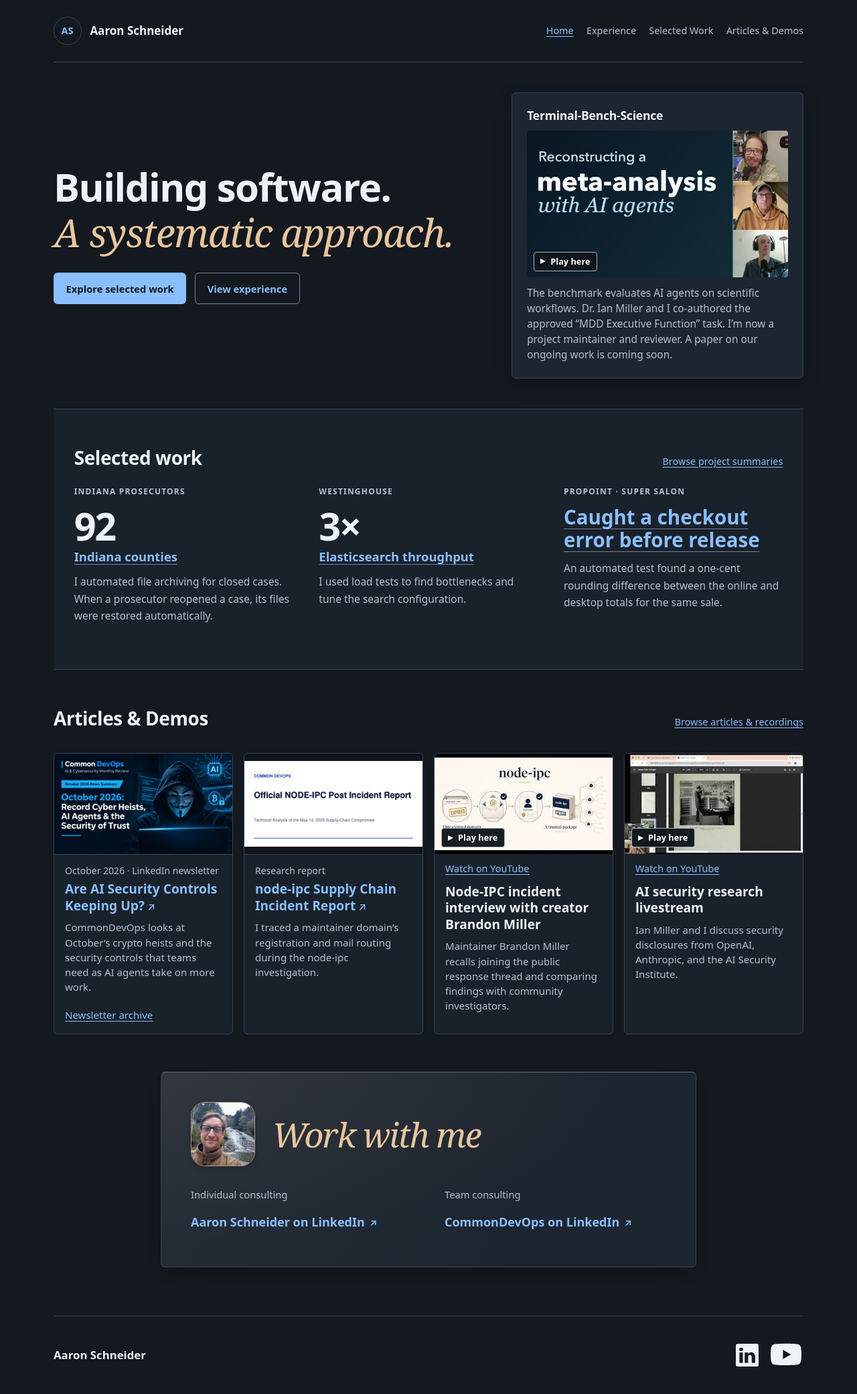
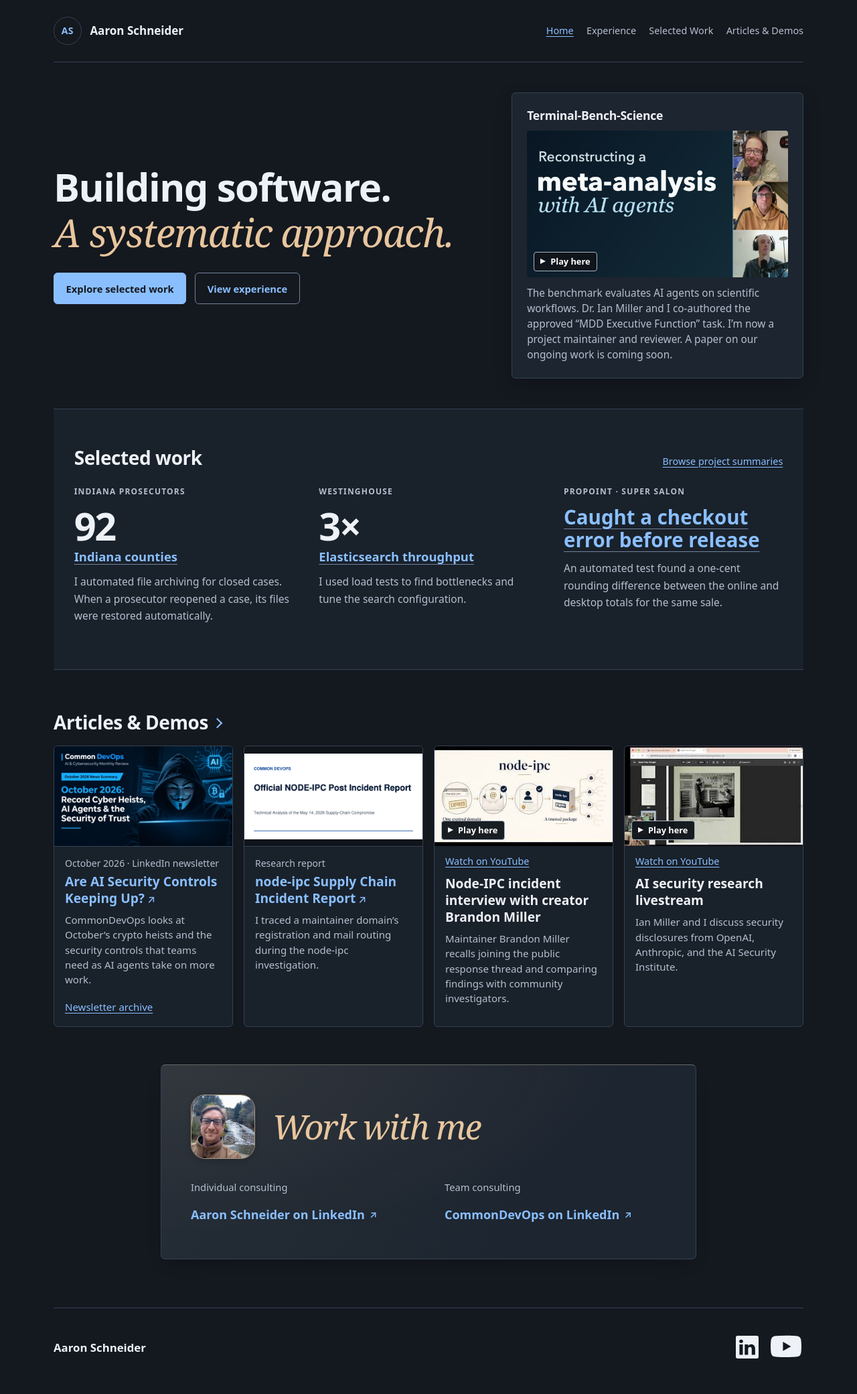
Before and after one commit to schneidergithub/schneidergithub.github.io, a Jekyll site: the page built from index.md, in a window 1280 px wide. Shown: the whole page at 67% size. Built offline with Jekyll 4.4.1, drawn with Linux system fonts in a browser that asks for light colours.

Commit message:
Make the Articles and Demos heading the collection link

```diff
--- a/assets/site.css
+++ b/assets/site.css
@@ -449,7 +449,32 @@ figcaption{font-size:.875rem;line-height:1.5;color:var(--muted);padding-top:.7re
 .publication-heading h3 a:is(:hover,:focus-visible){text-decoration:underline;text-decoration-thickness:1px;text-underline-offset:.18em}
 .media-description{margin:0;padding:0 1rem 1rem;color:var(--muted);font-size:.94rem;line-height:1.48}
 .media-copy .media-description{padding-inline:0}
-#home-media .section-heading>a{display:inline-flex;align-items:center;min-height:44px}
+.collection-heading { margin: 0 0 .75rem; }
+.collection-heading a {
+  display: inline-block;
+  max-width: 100%;
+  min-height: 44px;
+  padding-block: .2em;
+  color: var(--text);
+  text-decoration: none;
+}
+.collection-heading span { white-space: nowrap; }
+.collection-heading span::after {
+  content: "";
+  display: inline-block;
+  width: .32em;
+  height: .32em;
+  margin-inline: .3em .1em;
+  vertical-align: .14em;
+  border: solid var(--accent);
+  border-width: 2px 2px 0 0;
+  transform: rotate(45deg);
+}
+.collection-heading a:is(:hover, :focus-visible) {
+  color: var(--accent);
+  text-decoration: underline;
+  text-decoration-thickness: 1px;
+}
 .site-footer {
   display: flex;
   align-items: center;
@@ -514,7 +539,6 @@ figure{padding-inline:1.4rem}
 .hero .actions{margin-top:1.15rem;gap:.55rem}
 .hero .actions .button{max-width:100%;font-size:.875rem;padding-inline:.65rem;text-align:center}
 .hero .actions .secondary{padding-inline:0;border:0;background:transparent;text-decoration:underline}
-#home-media .section-heading{gap:.1rem}
 .publication .type{display:inline;margin-right:.6rem}
 .publication .meta{margin-bottom:.5rem}
 }
--- a/index.md
+++ b/index.md
@@ -40,10 +40,7 @@ permalink: /
 </section>
 
 <section class="section" id="home-media" aria-labelledby="writing-title">
-  <div class="section-heading">
-    <h2 id="writing-title">Articles &amp; Demos</h2>
-    <a href="{{ '/articles/' | relative_url }}">Browse articles &amp; recordings</a>
-  </div>
+  <h2 class="collection-heading" id="writing-title"><a href="{{ '/articles/' | relative_url }}">Articles &amp; <span>Demos</span></a></h2>
   <div class="media-grid">
     {% assign latest_issue = site.data.publications | where_exp: 'item', 'item.issue_month' | sort: 'issue_month' | reverse | slice: 0, 1 %}
     {% assign selections = site.data.publications | where: 'home_featured', true %}
```
Also changed, not shown: scripts/check_publications.cjs (+11 -2 lines).
